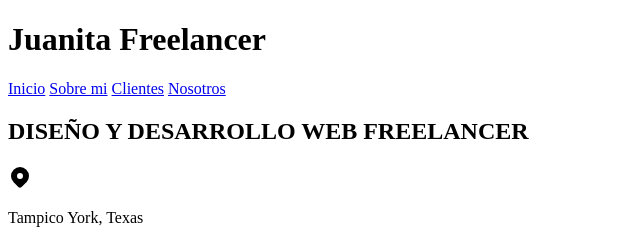
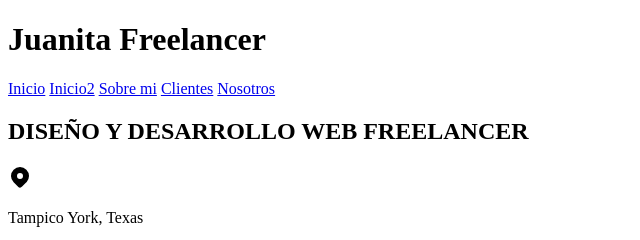
Before and after one commit to VPulido-R/2, a plain HTML site: page index.html in a window 1280 px wide. Shown: the top 240 px of the page, 0-640 px from the left. Drawn offline with Linux system fonts and the light colour scheme.

Commit message:
hola nuevo nav

```diff
--- a/index.html
+++ b/index.html
@@ -14,6 +14,7 @@
 
     <nav>
         <a href="#">Inicio</a>
+        <a href="#">Inicio2</a>
         <a href="#">Sobre mi</a>
         <a href="#">Clientes</a>
         <a href="#">Nosotros</a>
```
